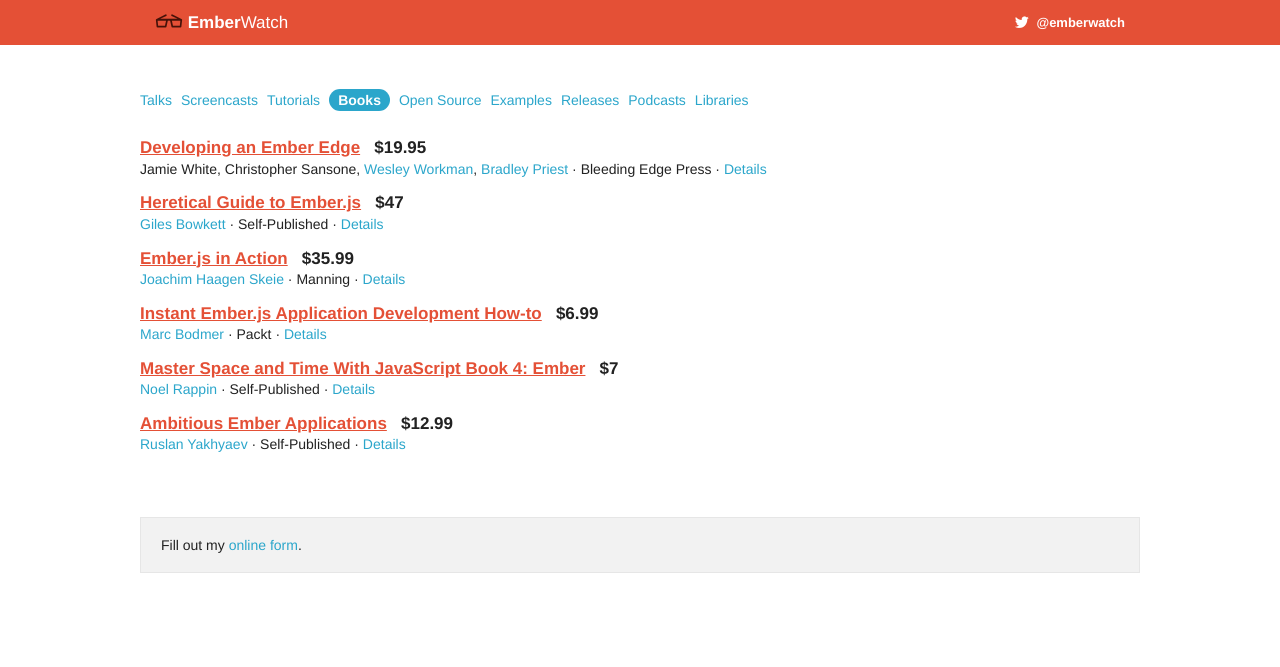
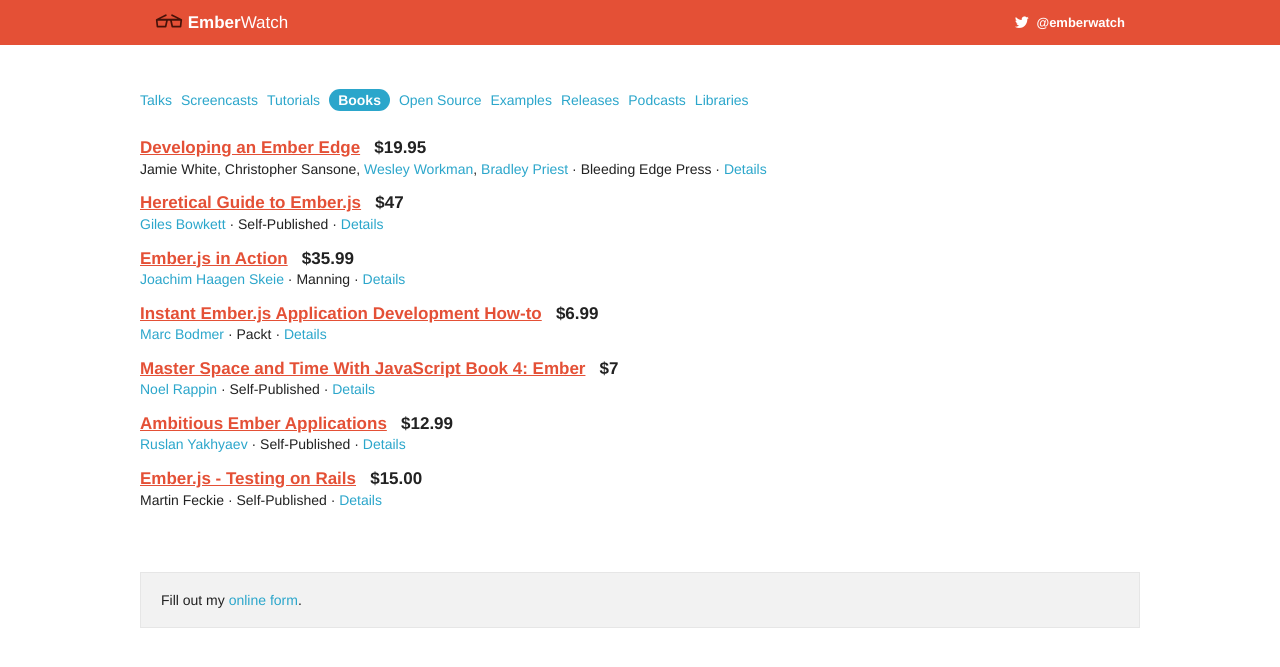
Before and after one commit to emberwatch/emberwatch, a Jekyll site: the page built from books.html, in a window 1280 px wide. Shown: the top 667 px of the page. Built offline with Jekyll 4.4.1, drawn with Linux system fonts in a browser that asks for light colours; comment, search, counter and statistics services are not loaded.

Commit message:
Add "Ember.js - Testing on Rails" book.

```diff
--- a/_data/books.yml
+++ b/_data/books.yml
@@ -38,3 +38,9 @@
   publisher: Self-Published
   url: https://leanpub.com/emberjs_applications
   price: $12.99
+- title: Ember.js - Testing on Rails
+  author_ids:
+  - 116
+  publisher: Self-Published
+  url: https://leanpub.com/emberjs-testingonrails
+  price: $15.00
--- a/_data/people.yml
+++ b/_data/people.yml
@@ -464,3 +464,6 @@
   name: Ruslan Yakhyaev
   twitter: ryakh
   site: http://ruslan.io/
+- id: 116
+  name: Martin Feckie
+  twitter: mfeckie
```
